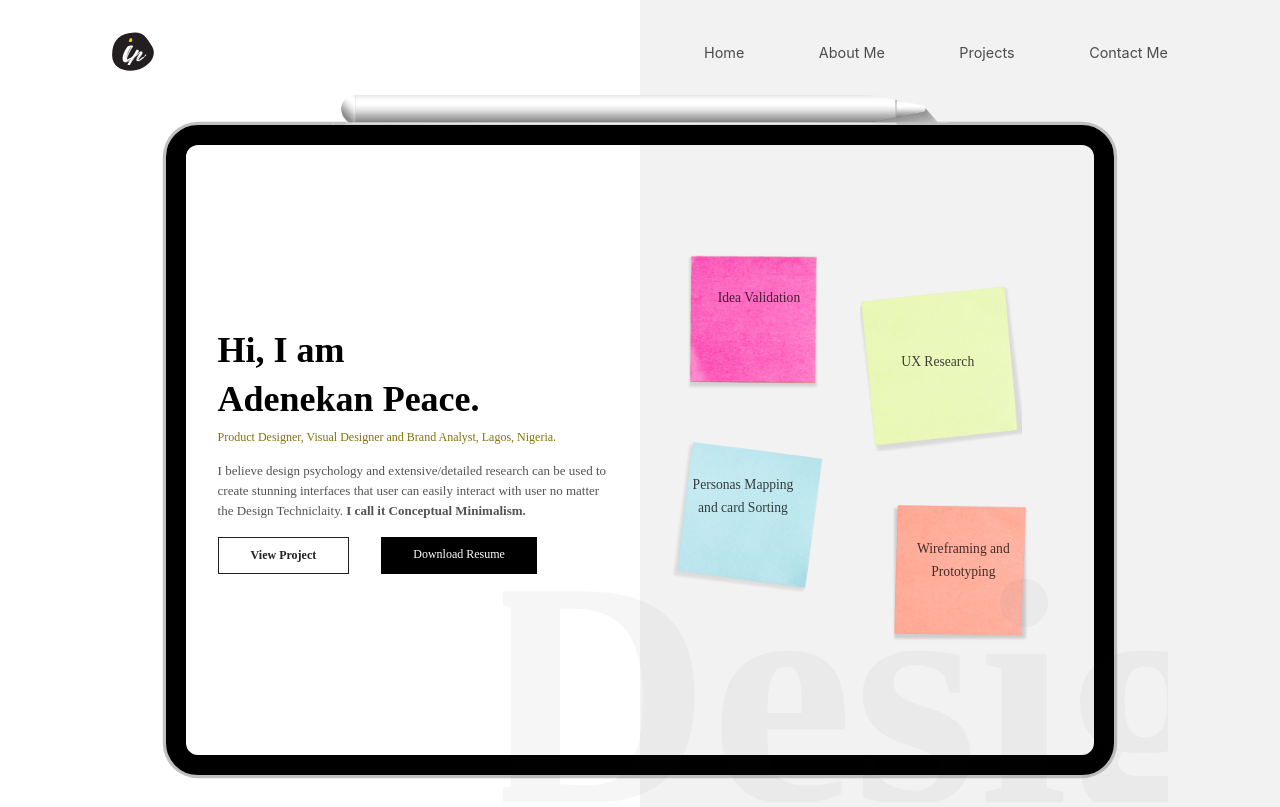
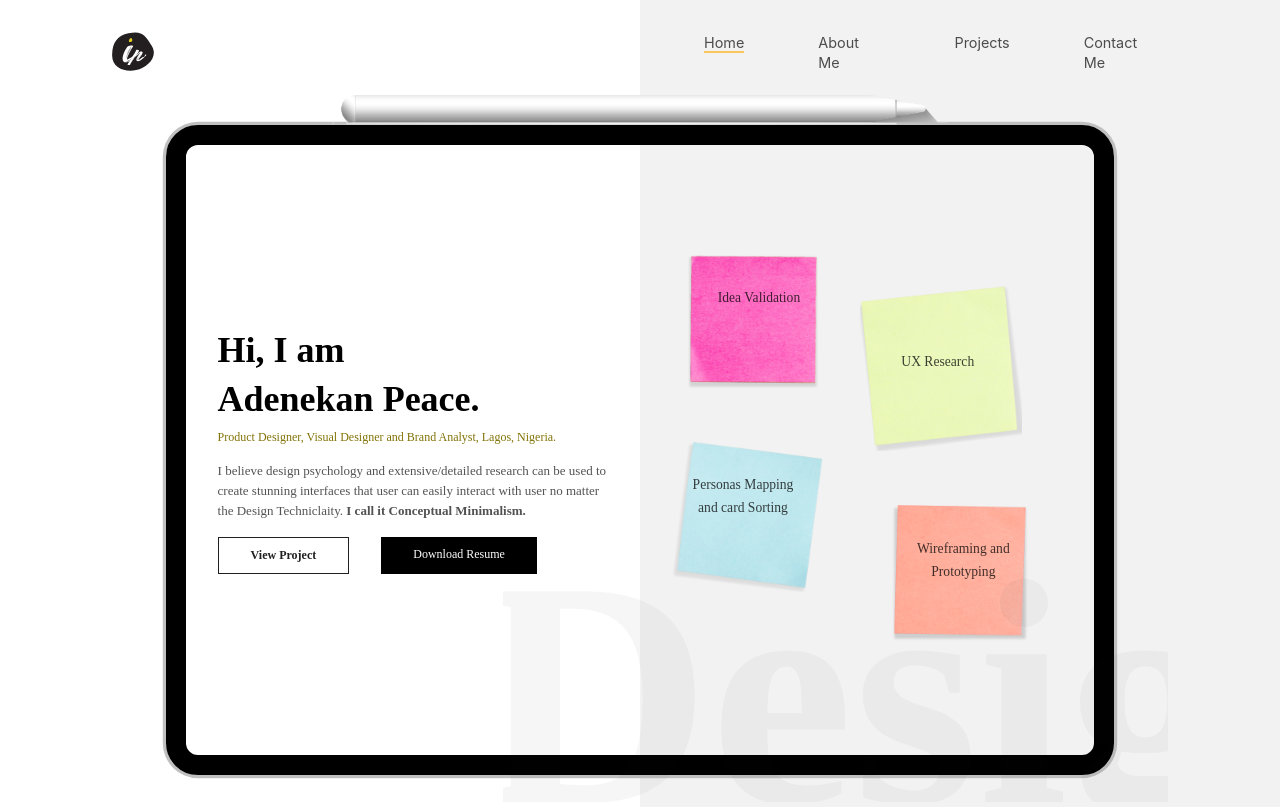
Before and after one commit to horlaarsco/peace, a React (Create React App) app: page / in a window 1280 px wide. Built offline with nearby package versions, Linux system fonts and the light colour scheme.

Commit message:
ddhddhhdd

```diff
--- a/public/style.css
+++ b/public/style.css
@@ -67,9 +67,9 @@ header a {
   padding-bottom: 0px;
 }
 
-header li:hover {
+/* header li:hover {
   border-bottom: 2px solid #fbc75d;
-}
+} */
 
 .bg {
   display: flex;
@@ -706,12 +706,13 @@ textarea {
     right: -2rem;
   }
 
-  /* #peace {
-    display: block;
-    position: relative;
-    height: 100%;
+  #peace {
+    /* display: block;
+    position: relative; */
+    /* height: 100%; */
+    border-radius: 50%;
     margin: 0 auto;
-  } */
+  }
 
   .pink img,
   .peach img,
--- a/src/components/Header.js
+++ b/src/components/Header.js
@@ -1,8 +1,29 @@
 import React, { Component } from "react";
-import { Link } from "react-router-dom";
+import { Link, useLocation } from "react-router-dom";
 
-export class Header extends Component {
-  render() {
+function Header() {
+  let location = useLocation();
+
+  const styleabout = {
+    marginRight: 10,
+    borderBottom: location.pathname === "/about" && "2px solid #fbc75d"
+  };
+
+  const stylehome = {
+    marginRight: 10,
+    borderBottom: location.pathname === "/" && "2px solid #fbc75d"
+  };
+
+  const styleprojects = {
+    marginRight: 10,
+    borderBottom: location.pathname === "/projects" && "2px solid #fbc75d"
+  };
+
+  const stylecontact = {
+    marginRight: 10,
+    borderBottom: location.pathname === "/contact" && "2px solid #fbc75d"
+  };
+
   return (
     <div>
       <header>
@@ -11,16 +32,28 @@ export class Header extends Component {
         </Link>
         <ul className='deskheader'>
           <li>
-              <Link to={"/"}> Home </Link>
+            <Link style={stylehome} to={"/"}>
+              {" "}
+              Home{" "}
+            </Link>
           </li>
           <li>
-              <Link to={"/about"}> About Me</Link>
+            <Link style={styleabout} to={"/about"}>
+              {" "}
+              About Me
+            </Link>
           </li>
           <li>
-              <Link to={"/projects"}> Projects</Link>
+            <Link style={styleprojects} to={"/projects"}>
+              {" "}
+              Projects
+            </Link>
           </li>
           <li>
-              <Link to={"/contact"}> Contact Me</Link>
+            <Link style={stylecontact} to={"/contact"}>
+              {" "}
+              Contact Me
+            </Link>
           </li>
         </ul>
         <img className='ham' src='./ham.svg' alt='' onClick={myFunction} />{" "}
@@ -54,7 +87,6 @@ export class Header extends Component {
     </div>
   );
 }
-}
 
 export default Header;
 
```
Lines whose indentation alone changed are shown as unchanged.
